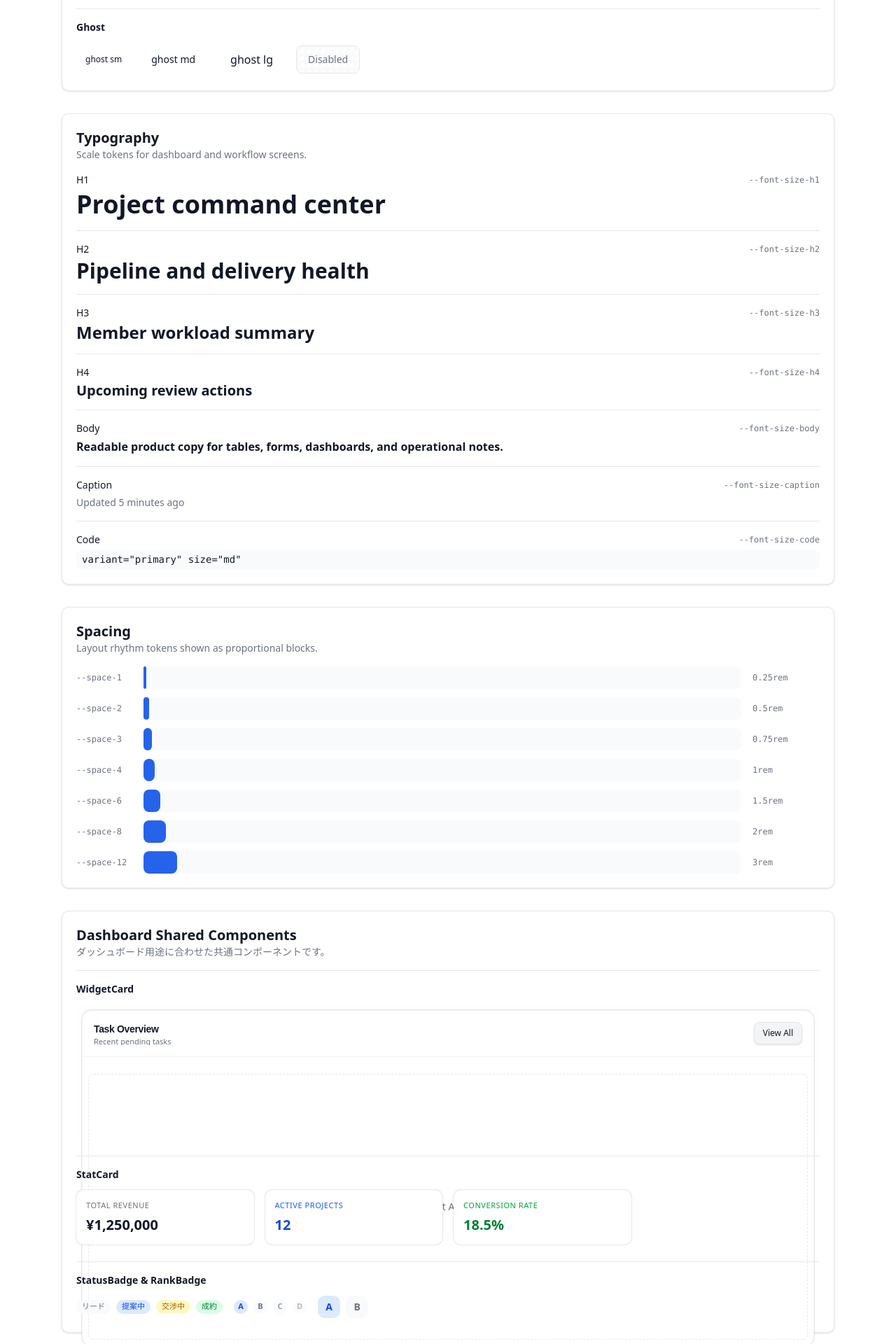
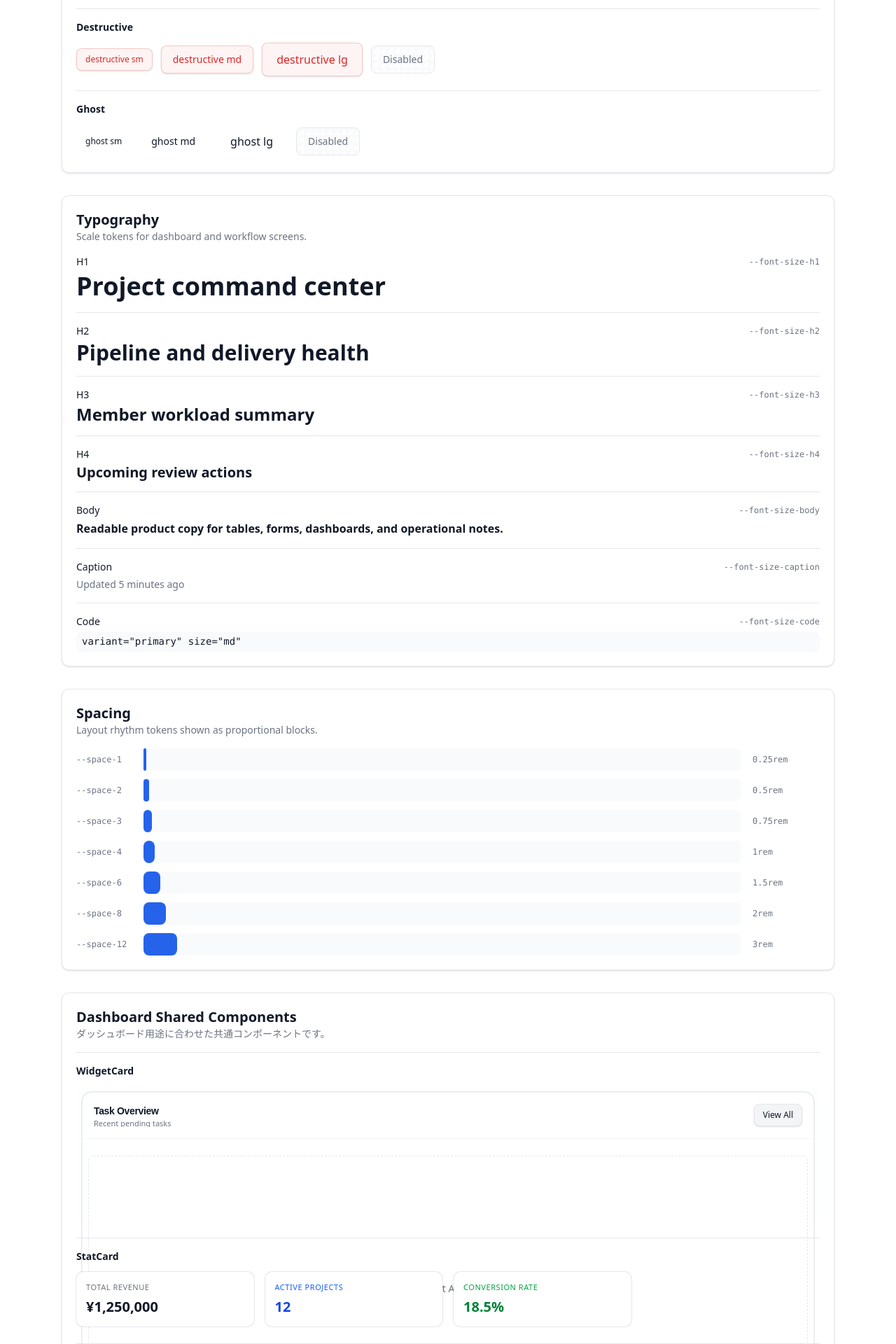
Before and after one commit to aswell-natura/show-nin-frontend, a React (Vite) app: page /design in a window 1280 px wide. Shown: the part 1080-3000 px from the top of the page at 70% size. Built offline with nearby package versions, Linux system fonts and the light colour scheme.

Commit message:
refactor: update StatusBadge styling, redesign RankBadge visuals, and standardize destructive button usage across pages

```diff
--- a/src/components/dashboard/shared/StatusBadge.tsx
+++ b/src/components/dashboard/shared/StatusBadge.tsx
@@ -1,11 +1,11 @@
 import { Badge } from "@/components/ui/badge"
 import { cn } from "@/lib/utils"
 
-export type StatusType = "lead" | "proposing" | "negotiating" | "closed"
+export type StatusType = "lead" | "proposing" | "negotiating" | "active" | "dormant" | "closed"
 export type RankType = "A" | "B" | "C" | "D" | string
 
 const statusLabels: Record<StatusType, string> = {
-  lead: 'リード', proposing: '提案中', negotiating: '交渉中', closed: '成約',
+  lead: 'リード', proposing: '提案中', negotiating: '商談中', active: '既存顧客', dormant: '休眠', closed: '成約',
 }
 
 export function StatusBadge({ status, className }: { status: StatusType | string, className?: string }) {
@@ -16,6 +16,8 @@ export function StatusBadge({ status, className }: { status: StatusType | string
     lead: 'bg-muted text-muted-foreground hover:bg-muted/80',
     proposing: 'bg-blue-100 text-blue-700 hover:bg-blue-200/80 dark:bg-blue-900/30 dark:text-blue-400',
     negotiating: 'bg-yellow-100 text-yellow-700 hover:bg-yellow-200/80 dark:bg-yellow-900/30 dark:text-yellow-400',
+    active: 'bg-green-100 text-green-700 hover:bg-green-200/80 dark:bg-green-900/30 dark:text-green-400',
+    dormant: 'bg-muted text-muted-foreground hover:bg-muted/80',
     closed: 'bg-green-100 text-green-700 hover:bg-green-200/80 dark:bg-green-900/30 dark:text-green-400'
   }
 
@@ -29,22 +31,44 @@ export function StatusBadge({ status, className }: { status: StatusType | string
 }
 
 export function RankBadge({ rank, className, size = "sm" }: { rank: RankType, className?: string, size?: "sm" | "lg" }) {
-  const colorMap: Record<string, string> = {
-    A: 'bg-blue-100 text-blue-700 dark:bg-blue-900/30 dark:text-blue-400',
-    B: 'bg-muted text-muted-foreground',
-    C: 'bg-muted text-muted-foreground opacity-70',
-    D: 'bg-muted text-muted-foreground opacity-50',
+  const r = typeof rank === 'string' ? rank.toUpperCase() : String(rank);
+
+  // Premium design tokens per rank for sm (translucent + border + glow) and lg (translucent + border + glow) styles
+  const stylesMap: Record<string, { sm: string, lg: string }> = {
+    A: { // Gold / VIP
+      sm: "bg-gradient-to-br from-amber-400/20 via-yellow-400/10 to-amber-500/5 text-amber-700 dark:text-amber-400 border border-amber-400/50 dark:border-amber-400/50 shadow-[0_0_8px_rgba(245,158,11,0.25)] dark:shadow-[0_0_12px_rgba(245,158,11,0.2)] font-black",
+      lg: "bg-gradient-to-br from-amber-400/20 via-yellow-400/10 to-amber-500/5 text-amber-700 dark:text-amber-400 border border-amber-400/50 dark:border-amber-400/50 shadow-[0_0_14px_rgba(245,158,11,0.35)] dark:shadow-[0_0_16px_rgba(245,158,11,0.3)] font-black"
+    },
+    B: { // Silver / Standard-High
+      sm: "bg-gradient-to-br from-slate-200/40 via-slate-100/20 to-slate-200/5 text-slate-700 dark:text-slate-300 border border-slate-300 dark:border-slate-500/40 shadow-[0_0_8px_rgba(148,163,184,0.2)] dark:shadow-[0_0_12px_rgba(148,163,184,0.15)] font-extrabold",
+      lg: "bg-gradient-to-br from-slate-200/40 via-slate-100/20 to-slate-200/5 text-slate-700 dark:text-slate-300 border border-slate-300 dark:border-slate-500/40 shadow-[0_0_14px_rgba(148,163,184,0.25)] dark:shadow-[0_0_16px_rgba(148,163,184,0.2)] font-extrabold"
+    },
+    C: { // Bronze / Standard-Mid
+      sm: "bg-gradient-to-br from-orange-500/15 via-amber-600/10 to-orange-700/5 text-orange-700 dark:text-orange-400 border border-orange-500/40 dark:border-orange-500/45 shadow-[0_0_8px_rgba(217,119,6,0.25)] dark:shadow-[0_0_12px_rgba(217,119,6,0.2)] font-extrabold",
+      lg: "bg-gradient-to-br from-orange-500/15 via-amber-600/10 to-orange-700/5 text-orange-700 dark:text-orange-400 border border-orange-500/40 dark:border-orange-500/45 shadow-[0_0_14px_rgba(217,119,6,0.3)] dark:shadow-[0_0_16px_rgba(217,119,6,0.25)] font-extrabold"
+    },
+    D: { // Muted / Neutral
+      sm: "bg-muted text-muted-foreground border border-border/80 dark:border-border/40 font-bold",
+      lg: "bg-muted text-muted-foreground border border-border/80 dark:border-border/40 shadow-md font-bold"
+    }
   }
 
+  const selectedStyle = stylesMap[r] || stylesMap.D;
+
   const sizeClasses = size === "lg"
-    ? "w-8 h-8 rounded-lg text-sm"
-    : "px-1.5 py-0.5 min-w-5 text-[11px]"
+    ? "w-8 h-8 text-sm"
+    : "w-5 h-5 text-[10px]"
 
   return (
     <Badge
-      className={cn("font-bold border-0 shadow-none flex items-center justify-center transition-colors", sizeClasses, colorMap[rank] || 'bg-muted text-muted-foreground', className)}
+      className={cn(
+        "rounded-full p-0 flex items-center justify-center select-none shrink-0 cursor-default",
+        sizeClasses,
+        size === "lg" ? selectedStyle.lg : selectedStyle.sm,
+        className
+      )}
     >
-      {rank}
+      {r}
     </Badge>
   )
 }
--- a/src/components/ui/button.tsx
+++ b/src/components/ui/button.tsx
@@ -11,6 +11,8 @@ const buttonVariants = cva(
       variant: {
         primary:
           "bg-primary text-primary-foreground hover:bg-primary/90 active:bg-primary/85",
+        destructive:
+          "border-destructive/25 bg-destructive/5 text-destructive hover:border-destructive/40 hover:bg-destructive/10 active:bg-destructive/15 focus-visible:border-destructive/50 focus-visible:ring-destructive/20",
         secondary:
           "border-border bg-secondary text-secondary-foreground hover:border-primary/35 hover:bg-secondary/80 active:bg-secondary/70",
         ghost:
--- a/src/pages/customers/[id].tsx
+++ b/src/pages/customers/[id].tsx
@@ -259,13 +259,12 @@ export default function CustomerDetail() {
           </Button>
           <Button
             type="button"
-            variant="primary"
+            variant="destructive"
             onClick={() => {
               deleteCustomer(customer.id);
               closeDialog();
               navigate("/customers");
             }}
-            className="bg-destructive text-background hover:bg-destructive/90 active:bg-destructive/85"
           >
             <Trash2 className="w-4 h-4" />
             削除
@@ -1339,7 +1338,7 @@ export default function CustomerDetail() {
                       isMobileHeaderCompact && "hidden md:contents",
                     )}
                   >
-                  <RankBadge rank={customer.rank} size="lg" />
+                  <RankBadge rank={customer.rank} size="sm" />
                   <Badge
                     variant="secondary"
                     className="font-medium text-secondary-foreground text-xs px-2.5 py-1"
@@ -1394,10 +1393,10 @@ export default function CustomerDetail() {
                 <Edit className="w-4 h-4" /> 編集
               </Button>
               <Button
-                variant="secondary"
+                variant="destructive"
                 size="sm"
                 onClick={handleOpenDeleteCustomerDialog}
-                className="h-8 w-full px-3 gap-1.5 font-bold text-muted-foreground shadow-2xs justify-center hover:bg-destructive/10 hover:text-destructive"
+                className="h-8 w-full px-3 gap-1.5 font-bold shadow-2xs justify-center"
               >
                 <Trash2 className="w-4 h-4" /> 削除
               </Button>
@@ -1413,10 +1412,10 @@ export default function CustomerDetail() {
                 <Edit className="w-4.5 h-4.5" /> 編集
               </Button>
               <Button
-                variant="secondary"
+                variant="destructive"
                 size="md"
                 onClick={handleOpenDeleteCustomerDialog}
-                className="gap-1.5 font-bold text-muted-foreground shadow-sm hover:bg-destructive/10 hover:text-destructive"
+                className="gap-1.5 font-bold shadow-sm"
               >
                 <Trash2 className="w-4 h-4" /> 削除
               </Button>
@@ -1439,10 +1438,10 @@ export default function CustomerDetail() {
               <Edit className="w-4 h-4" /> 編集
             </Button>
             <Button
-              variant="secondary"
+              variant="destructive"
               size="sm"
               onClick={handleOpenDeleteCustomerDialog}
-              className="flex-1 gap-1.5 font-bold text-muted-foreground shadow-2xs justify-center hover:bg-destructive/10 hover:text-destructive"
+              className="flex-1 gap-1.5 font-bold shadow-2xs justify-center"
             >
               <Trash2 className="w-4 h-4" /> 削除
             </Button>
--- a/src/pages/design/index.tsx
+++ b/src/pages/design/index.tsx
@@ -50,7 +50,7 @@ const spaces = [
   { name: "12", variable: "--space-12", value: "3rem" },
 ]
 
-const variants = ["primary", "secondary", "ghost"] as const
+const variants = ["primary", "secondary", "destructive", "ghost"] as const
 const sizes = ["sm", "md", "lg"] as const
 
 export default function DesignShowcase() {
--- a/src/pages/projects/[id].tsx
+++ b/src/pages/projects/[id].tsx
@@ -451,13 +451,12 @@ export default function ProjectDetail() {
           </Button>
           <Button
             type="button"
-            variant="primary"
+            variant="destructive"
             onClick={() => {
               deleteProject(project.id);
               closeDialog();
               navigate("/projects");
             }}
-            className="bg-destructive text-background hover:bg-destructive/90 active:bg-destructive/85"
           >
             <Trash2 className="w-4 h-4" />
             削除
@@ -1678,10 +1677,10 @@ export default function ProjectDetail() {
                 <Edit className="w-4 h-4" /> 編集
               </Button>
               <Button
-                variant="secondary"
+                variant="destructive"
                 size="sm"
                 onClick={handleOpenDeleteProjectDialog}
-                className="h-8 w-full gap-1.5 font-bold text-muted-foreground shadow-2xs justify-center hover:bg-destructive/10 hover:text-destructive"
+                className="h-8 w-full gap-1.5 font-bold shadow-2xs justify-center"
               >
                 <Trash2 className="w-4 h-4" /> 削除
               </Button>
@@ -1697,10 +1696,10 @@ export default function ProjectDetail() {
                 <Edit className="w-4 h-4" /> 編集
               </Button>
               <Button
-                variant="secondary"
+                variant="destructive"
                 size="md"
                 onClick={handleOpenDeleteProjectDialog}
-                className="gap-1.5 font-bold text-muted-foreground shadow-xs hover:bg-destructive/10 hover:text-destructive"
+                className="gap-1.5 font-bold shadow-xs"
               >
                 <Trash2 className="w-4 h-4" /> 削除
               </Button>
@@ -1723,10 +1722,10 @@ export default function ProjectDetail() {
               <Edit className="w-4 h-4" /> 編集
             </Button>
             <Button
-              variant="secondary"
+              variant="destructive"
               size="sm"
               onClick={handleOpenDeleteProjectDialog}
-              className="flex-1 gap-1.5 font-bold text-muted-foreground shadow-2xs justify-center hover:bg-destructive/10 hover:text-destructive"
+              className="flex-1 gap-1.5 font-bold shadow-2xs justify-center"
             >
               <Trash2 className="w-4 h-4" /> 削除
             </Button>
--- a/src/pages/projects/index.tsx
+++ b/src/pages/projects/index.tsx
@@ -835,7 +835,7 @@ export default function ProjectList() {
                                             updateProject(project.id, { customer_id: value })
                                           }
                                         >
-                                          <SelectTrigger className="h-8 w-52 border-destructive/30 bg-destructive/5 text-xs font-medium text-destructive">
+                                          <SelectTrigger className="h-8 w-52 border border-destructive/30 bg-destructive/5 text-xs font-medium text-destructive shadow-none">
                                             <SelectValue placeholder="企業を紐づけ" />
                                           </SelectTrigger>
                                           <SelectContent>
@@ -865,7 +865,7 @@ export default function ProjectList() {
                                         })
                                       }
                                     >
-                                      <SelectTrigger className="h-8 w-28 bg-background text-xs font-semibold text-foreground">
+                                      <SelectTrigger className="h-8 w-28 border-none bg-secondary/50 text-xs font-semibold text-foreground shadow-none">
                                         <SelectValue />
                                       </SelectTrigger>
                                       <SelectContent>
@@ -895,7 +895,7 @@ export default function ProjectList() {
                                     >
                                       <SelectTrigger
                                         className={cn(
-                                          "h-8 w-20 bg-background text-xs font-semibold text-foreground",
+                                          "h-8 w-20 border-none bg-secondary/50 text-xs font-semibold text-foreground shadow-none",
                                           priorityColor[project.priority],
                                         )}
                                       >
--- a/src/pages/tasks/[id].tsx
+++ b/src/pages/tasks/[id].tsx
@@ -456,13 +456,12 @@ export default function TaskDetail() {
           </Button>
           <Button
             type="button"
-            variant="primary"
+            variant="destructive"
             onClick={() => {
               deleteTask(taskView.id);
               closeDialog();
               navigate("/tasks");
             }}
-            className="bg-destructive text-background hover:bg-destructive/90 active:bg-destructive/85"
           >
             <Trash2 className="h-4 w-4" />
             削除
@@ -587,10 +586,10 @@ export default function TaskDetail() {
                 </Button>
                 <Button
                   type="button"
-                  variant="secondary"
+                  variant="destructive"
                   size="md"
                   onClick={handleOpenDeleteTaskDialog}
-                  className="gap-1.5 font-bold text-muted-foreground shadow-sm hover:bg-destructive/10 hover:text-destructive"
+                  className="gap-1.5 font-bold shadow-sm"
                 >
                   <Trash2 className="h-4 w-4" />
                   削除
@@ -785,10 +784,10 @@ export default function TaskDetail() {
               </Button>
               <Button
                 type="button"
-                variant="secondary"
+                variant="destructive"
                 size="sm"
                 onClick={handleOpenDeleteTaskDialog}
-                className="h-8 w-full justify-center gap-1.5 font-bold text-muted-foreground shadow-2xs hover:bg-destructive/10 hover:text-destructive"
+                className="h-8 w-full justify-center gap-1.5 font-bold shadow-2xs"
               >
                 <Trash2 className="h-4 w-4" />
                 削除
--- a/src/pages/tasks/index.tsx
+++ b/src/pages/tasks/index.tsx
@@ -955,7 +955,7 @@ export default function TaskBoard() {
                                     >
                                       <SelectTrigger
                                         className={cn(
-                                          "h-8 w-20 bg-background text-xs font-semibold text-foreground",
+                                          "h-8 w-20 border-none bg-secondary/50 text-xs font-semibold text-foreground shadow-none",
                                           priorityTone(task.priority),
                                         )}
                                       >
@@ -993,7 +993,7 @@ export default function TaskBoard() {
                                         handleProgressChange(task.id, Number(value))
                                       }
                                     >
-                                      <SelectTrigger className="h-8 w-24 bg-background text-xs font-medium text-foreground">
+                                      <SelectTrigger className="h-8 w-24 border-none bg-secondary/50 text-xs font-medium text-foreground shadow-none">
                                         <SelectValue />
                                       </SelectTrigger>
                                       <SelectContent>
```
Also changed, not shown: src/pages/customers/index.tsx (+14 -9 lines), 1 other file (tests, documents, lock files or other folders).
